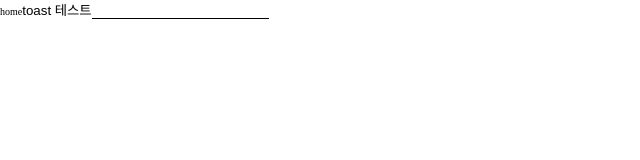
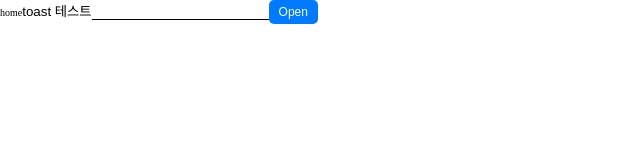
Before and after one commit to G1int/Glint_FE, a React (Vite) app: page / in a window 1280 px wide. Shown: the top 160 px of the page, without its empty margins (0-640 px from the left). Built offline with nearby package versions, Linux system fonts and the light colour scheme; what emotion-reset would draw is missing.

Commit message:
feat: 버튼 클릭 시, 모달 open 테스트 코드 작성 (#3)

```diff
--- a/src/pages/home/Home.tsx
+++ b/src/pages/home/Home.tsx
@@ -1,10 +1,11 @@
 import React from "react";
 
-import { Input } from "components";
-import { useToast } from "hooks";
+import { Button, Input, Modal } from "components";
+import { useModal, useToast } from "hooks";
 
 const Home = () => {
   const { addToast } = useToast();
+  const { handleOpenModal } = useModal();
 
   const toastContext = {
     content: "토스트 테스트중",
@@ -15,6 +16,15 @@ const Home = () => {
       home
       <button onClick={() => addToast(toastContext)}>toast 테스트</button>
       <Input handleChange={() => console.log("hi")} />
+      <Button
+        size="sm"
+        onClick={() =>
+          handleOpenModal({ title: "Modal Title", content: "content!" })
+        }
+      >
+        Open
+      </Button>
+      <Modal />
     </>
   );
 };
```
